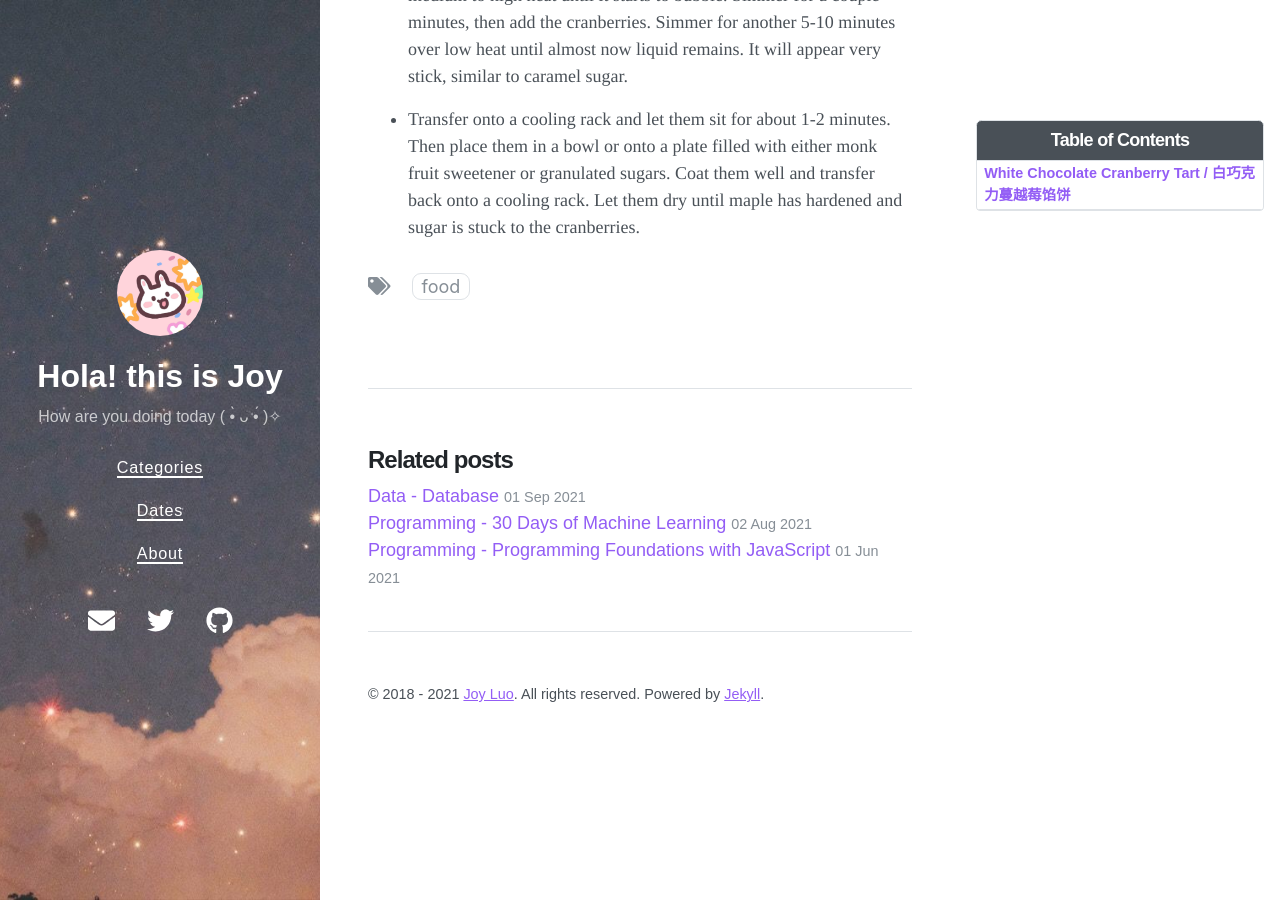
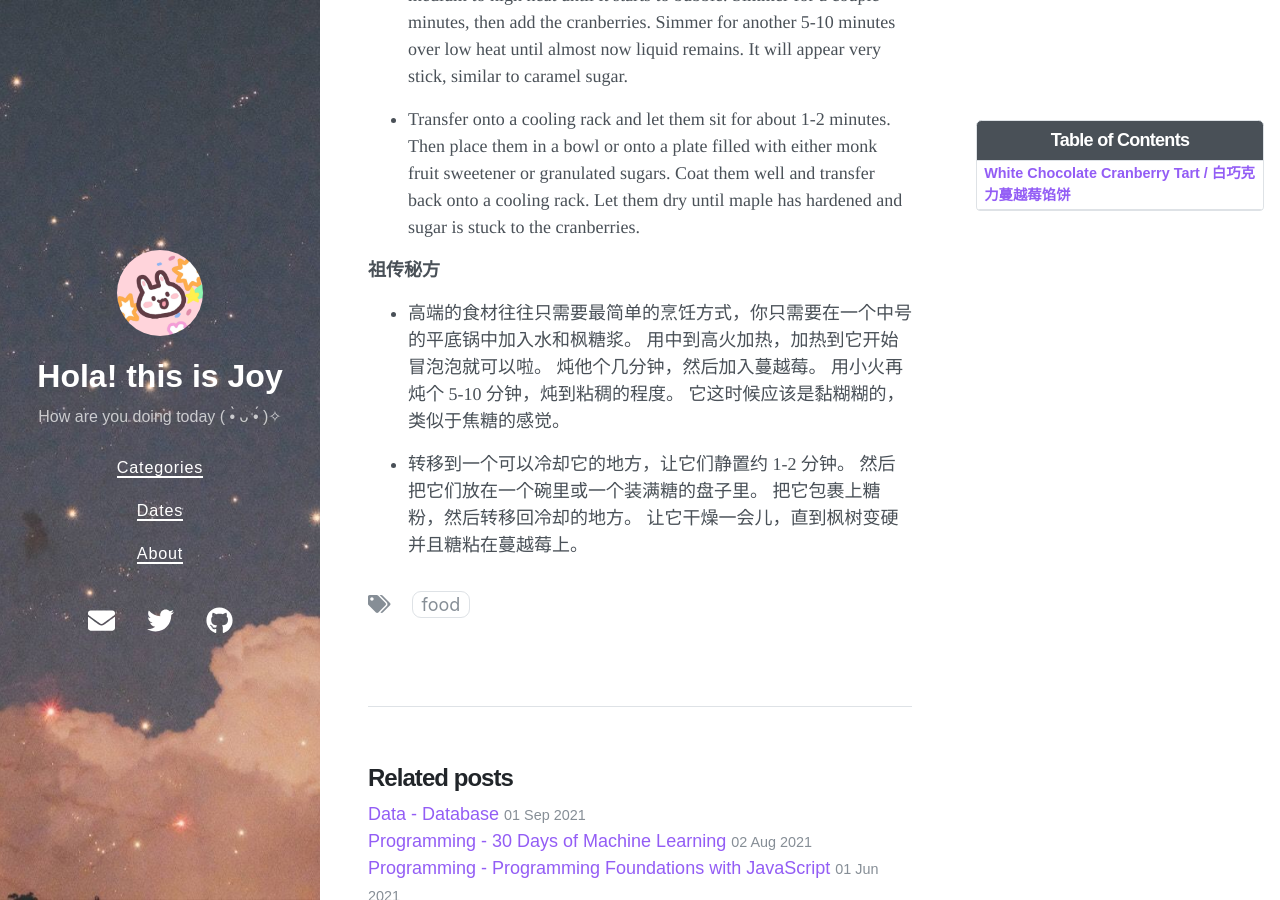
Before and after one commit to Joy3Luo/mathnotes, a Jekyll site: the page built from _posts/2020-10-21-food.md, in a window 1280 px wide and 900 px high, scrolled down 3087 px. Built offline with Jekyll 4.4.1, drawn with Linux system fonts in a browser that asks for light colours; nearby versions of some CDN libraries.

Commit message:
Update 2020-10-21-food.md

```diff
--- a/_posts/2020-10-21-food.md
+++ b/_posts/2020-10-21-food.md
@@ -36,3 +36,8 @@ It might look like a lot of work but this tart is deceptively simple and takes l
 * In a medium sized pan add water and maple syrup. Heat over medium to high heat until it starts to bubble. Simmer for a couple minutes, then add the cranberries. Simmer for another 5-10 minutes over low heat until almost now liquid remains. It will appear very stick, similar to caramel sugar.
 
 * Transfer onto a cooling rack and let them sit for about 1-2 minutes. Then place them in a bowl or onto a plate filled with either monk fruit sweetener or granulated sugars. Coat them well and transfer back onto a cooling rack. Let them dry until maple has hardened and sugar is stuck to the cranberries.
+
+**祖传秘方**
+* 高端的食材往往只需要最简单的烹饪方式，你只需要在一个中号的平底锅中加入水和枫糖浆。 用中到高火加热，加热到它开始冒泡泡就可以啦。 炖他个几分钟，然后加入蔓越莓。 用小火再炖个 5-10 分钟，炖到粘稠的程度。 它这时候应该是黏糊糊的，类似于焦糖的感觉。
+
+* 转移到一个可以冷却它的地方，让它们静置约 1-2 分钟。 然后把它们放在一个碗里或一个装满糖的盘子里。 把它包裹上糖粉，然后转移回冷却的地方。 让它干燥一会儿，直到枫树变硬并且糖粘在蔓越莓上。
```
